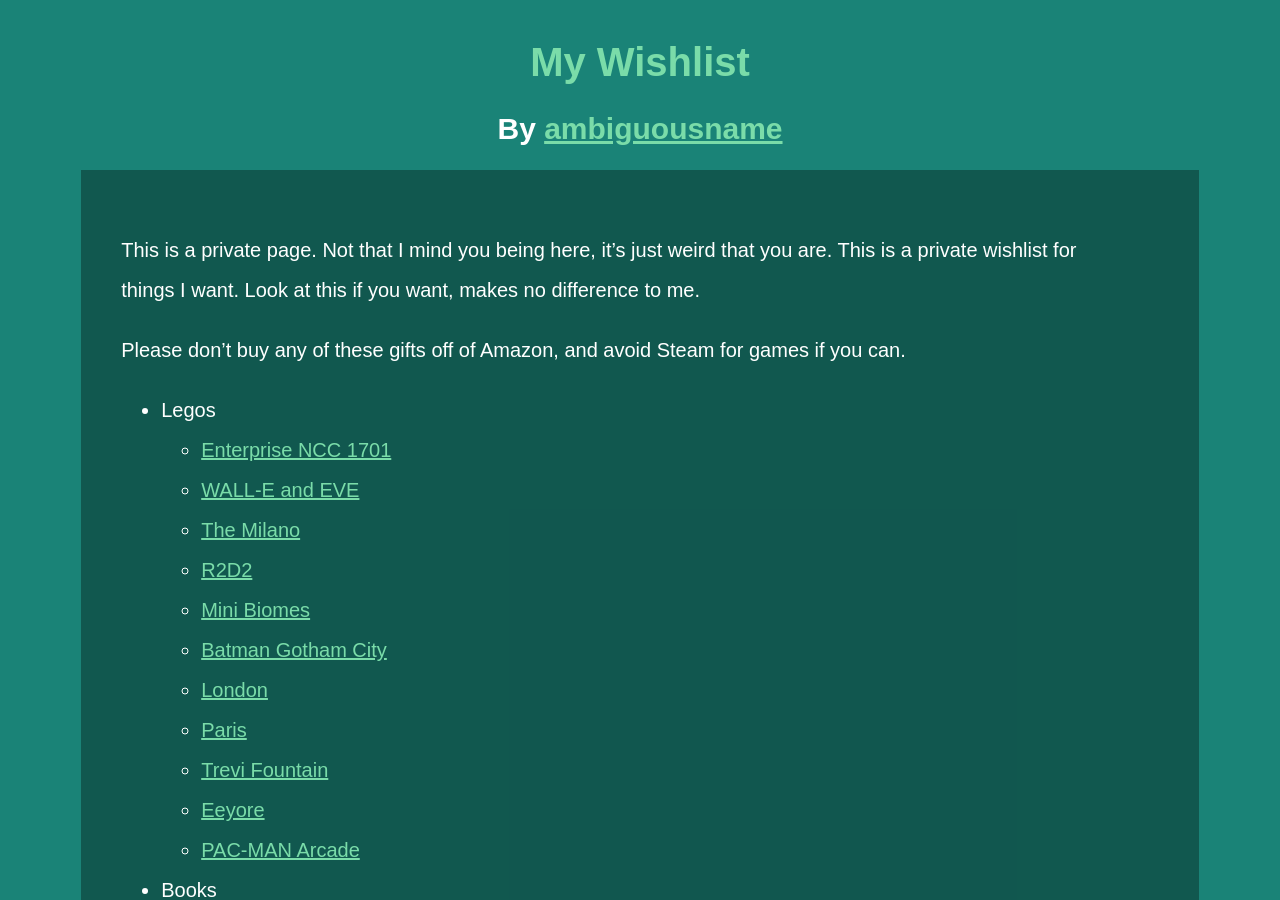
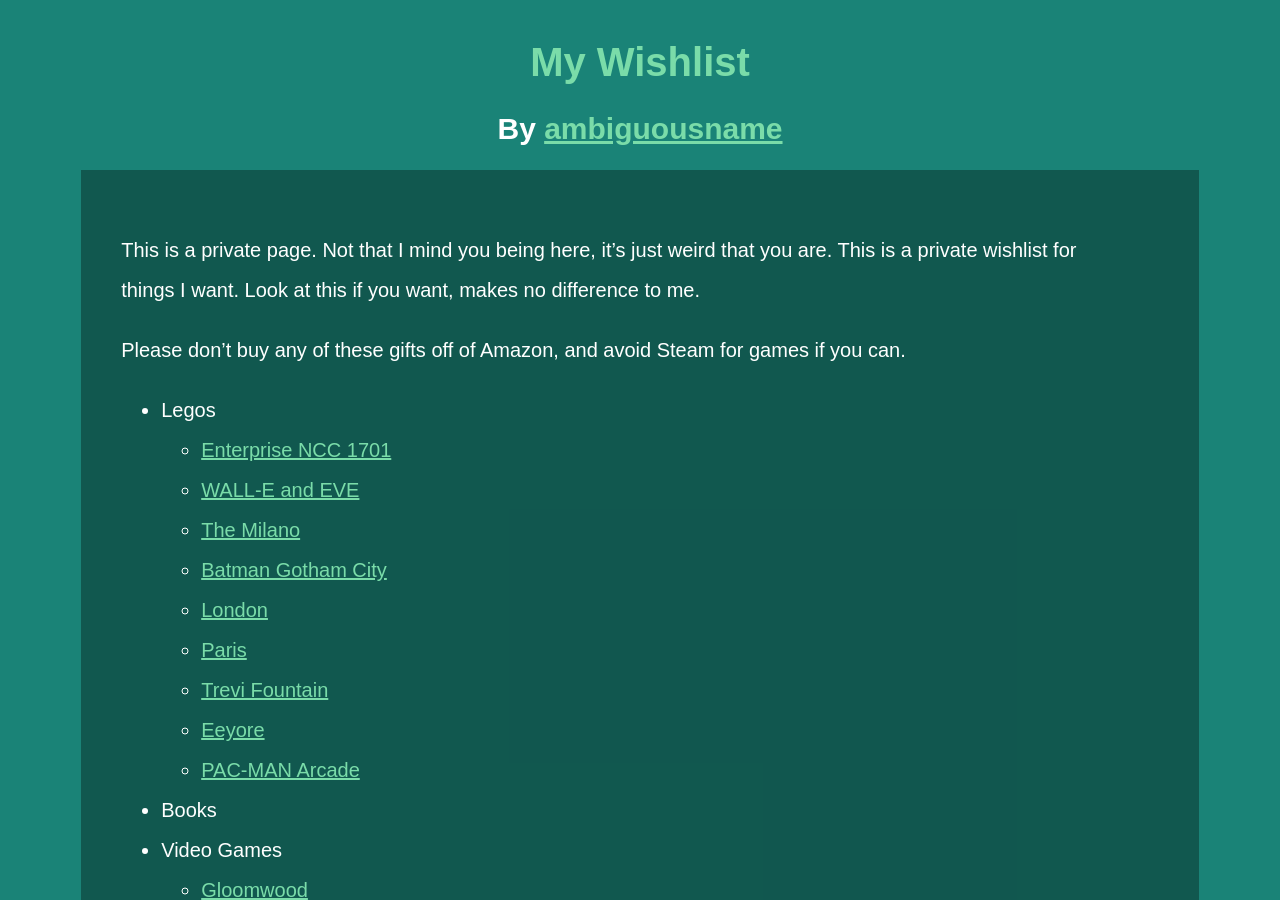
Before and after one commit to ambiguousname/ambiguousname.github.io, a Jekyll site: the page built from assets/wishlist.md, in a window 1280 px wide and 900 px high. Built offline with Jekyll 4.4.1, drawn with Linux system fonts in a browser that asks for light colours.

Commit message:
Remove lego sets

```diff
--- a/assets/wishlist.md
+++ b/assets/wishlist.md
@@ -11,8 +11,6 @@
 	- [Enterprise NCC 1701](https://www.lego.com/en-us/product/star-trek-u-s-s-enterprise-ncc-1701-d-10356)
 	- [WALL-E and EVE](https://www.lego.com/en-us/product/wall-e-and-eve-43279)
 	- [The Milano](https://www.lego.com/en-us/product/guardians-of-the-galaxy-the-milano-76286)
-	- [R2D2](https://www.lego.com/en-us/product/r2-d2-75379)
-	- [Mini Biomes](https://www.lego.com/en-us/product/mini-biomes-21589)
 	- [Batman Gotham City](https://www.lego.com/en-us/product/batman-the-animated-series-gotham-city-76271)
 	- [London](https://www.lego.com/en-us/product/london-21034)
 	- [Paris](https://www.lego.com/en-us/product/paris-21044)
```
